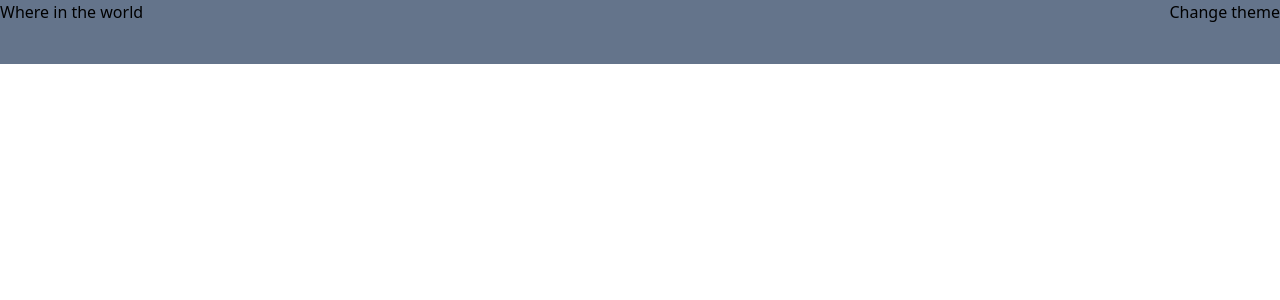
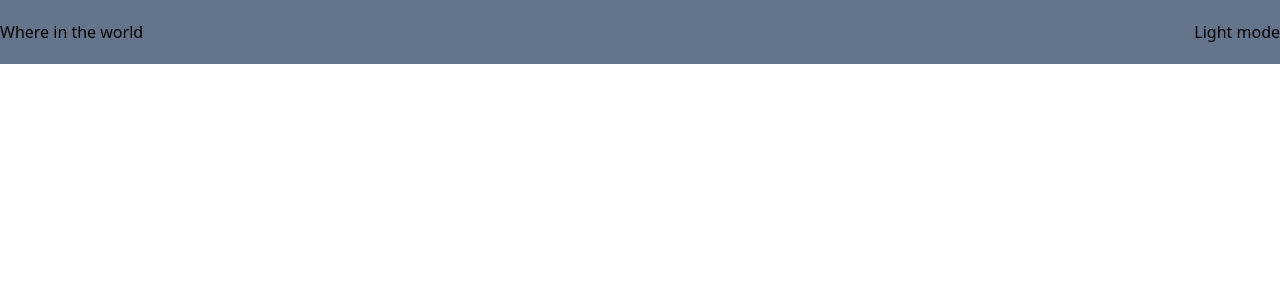
Before and after one commit to douglasyabuki/rest-countries, a Next.js app: page / in a window 1280 px wide. Shown: the top 300 px of the page. Built offline with nearby package versions, Linux system fonts and the light colour scheme.

Commit message:
Commit 5: Saving before installing lib

```diff
--- a/src/components/navbar/Navbar.tsx
+++ b/src/components/navbar/Navbar.tsx
@@ -8,12 +8,12 @@ interface Props {
 
 export default function Navbar({ theme, changeTheme }: Props) {
   return (
-    <div className="flex w-screen h-16 bg-slate-500 dark:bg-black justify-between">
+    <div className="flex w-screen h-16 bg-slate-500 dark:bg-black justify-between items-center">
       <div>
         <h1>Where in the world</h1>
       </div>
       <div>
-        <ThemeSwitcher changeTheme={changeTheme}></ThemeSwitcher>
+        <ThemeSwitcher theme={theme} changeTheme={changeTheme}></ThemeSwitcher>
       </div>
     </div>
   );
--- a/src/components/navbar/theme-switcher/ThemeSwitcher.tsx
+++ b/src/components/navbar/theme-switcher/ThemeSwitcher.tsx
@@ -1,13 +1,19 @@
-import * as React from 'react';
-
+// Props destructuring
 interface Props {
+  theme: string;
   changeTheme: React.MouseEventHandler
 }
 
-export default function ThemeSwitcher ({changeTheme}: Props) {
+export default function ThemeSwitcher ({theme, changeTheme}: Props) {
+
+  // Conditional styling to avoid nested ternary operations
+  let changeButton = theme === "dark" ? "" : "";
+
+  let buttonContent = theme === "dark" ? "Dark mode" : "Light mode";
+
   return (
     <div>
-      <button onClick={changeTheme}>Change theme</button>
+      <button onClick={changeTheme}>{buttonContent}</button>
     </div>
   );
 }
--- a/src/pages/index.tsx
+++ b/src/pages/index.tsx
@@ -6,6 +6,7 @@ import Navbar from '@/components/navbar/Navbar';
 
 // Hooks
 import { useState, useEffect } from 'react'
+
 
 export default function Home() {
   const [theme, setTheme] = useState("light");
@@ -32,6 +33,7 @@ export default function Home() {
       </Head>
       <main className="min-h-screen min-w-screen darkMode">
         <Navbar theme={theme} changeTheme={handleThemeSwitch}></Navbar>
+
       </main>
     </>
   )
```
